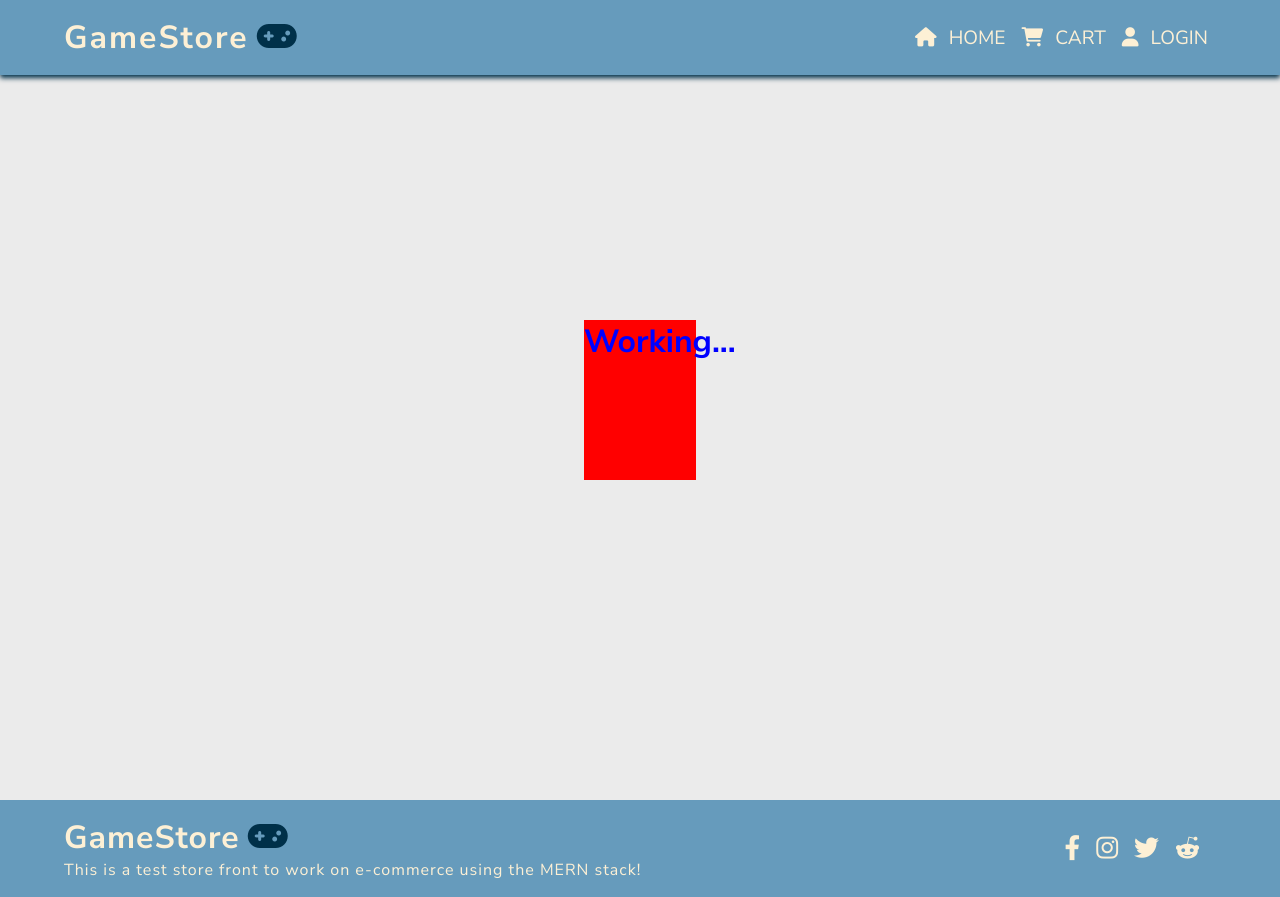
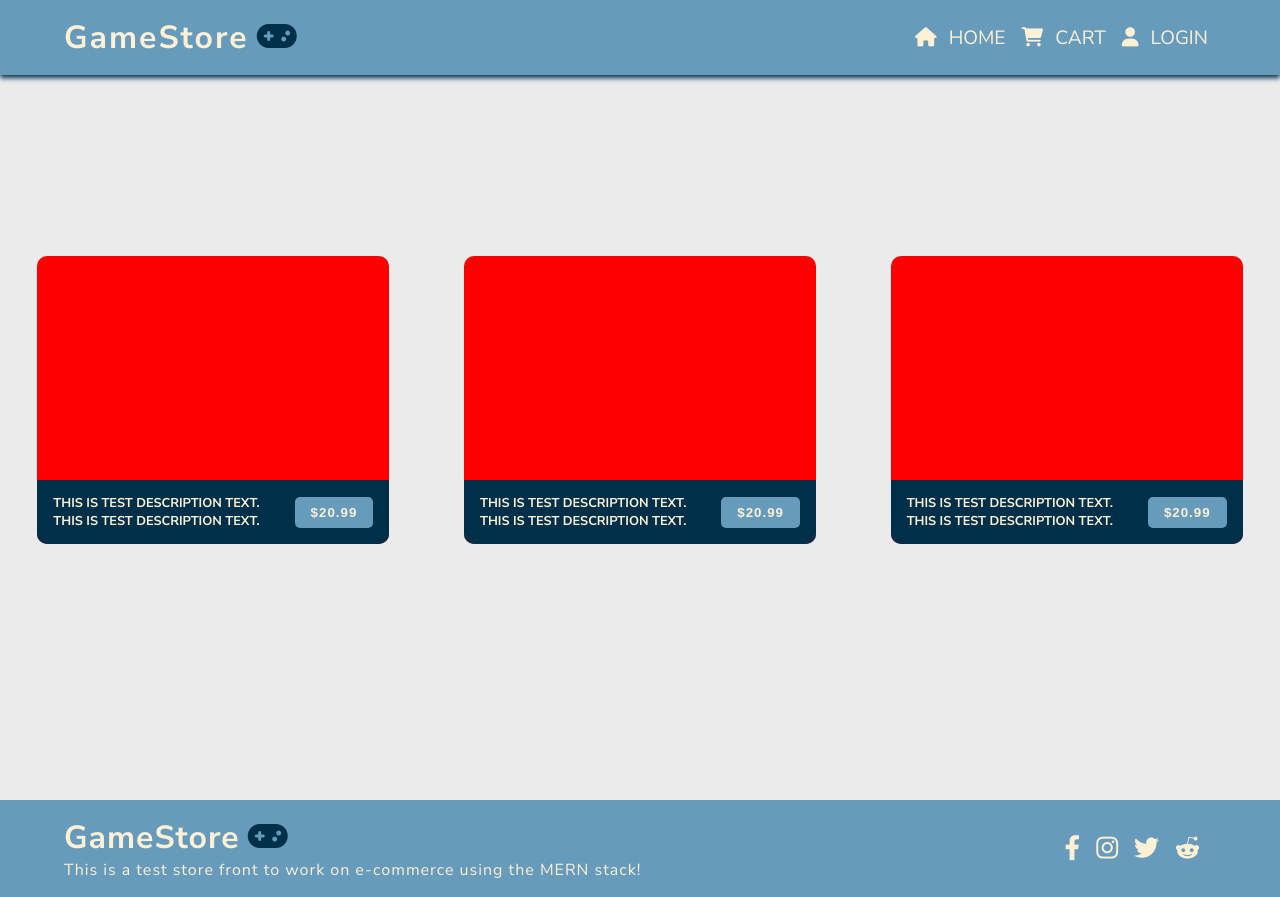
Before and after one commit to dsersch/mern-ecom, a React (Create React App) app in the folder client/: page / in a window 1280 px wide. Built offline with nearby package versions, Linux system fonts and the light colour scheme.

Commit message:
card started

```diff
--- a/client/src/components/screens/Home.jsx
+++ b/client/src/components/screens/Home.jsx
@@ -5,6 +5,8 @@ const Home = () => {
     return (
         <main className={classes['home']}>
             <Card />
+            <Card />
+            <Card />
         </main>
     )
 }
--- a/client/src/components/screens/Home.module.css
+++ b/client/src/components/screens/Home.module.css
@@ -2,7 +2,7 @@
     height: 100vh;
     display: flex;
     align-items: center;
-    justify-content: center;
+    justify-content: space-around;
     background-color: #ebebeb;
 }
 
--- a/client/src/components/utility/Card.jsx
+++ b/client/src/components/utility/Card.jsx
@@ -3,7 +3,12 @@ import classes from './Card.module.css'
 const Card = () => {
     return (
         <div className={classes['card']}>
-            <h1>Working...</h1>
+            <div className={classes['image-area']}>
+            </div>
+            <div className={classes['info-box']}>
+                <p className={classes['description']}>this is test description text. this is test description text.</p>
+                <button className={classes['add-to-cart']}>$20.99</button>
+            </div>
         </div>
     )
 }
--- a/client/src/components/utility/Card.module.css
+++ b/client/src/components/utility/Card.module.css
@@ -1,6 +1,41 @@
 .card {
     background-color: red;
     color: blue;
-    height: 10rem;
-    width: 7rem;
+    height: 18rem;
+    width: 22rem;
+    position: relative;
+    border-radius: 10px;
+    overflow: hidden;
 }
+
+.image-area {
+    height: 14rem;
+}
+
+.info-box {
+    height: 4rem;
+    background-color: #003049;
+    color: #fdf0d5;
+    display: flex;
+    align-items: center;
+    padding: 1rem;
+    text-transform: uppercase;
+    font-size: .8rem;
+    font-weight: bold;
+}
+
+.info-box:hover .description {
+    text-decoration: underline;
+}
+
+.add-to-cart {
+    border: none;
+    border-radius: 5px;
+    color: #fdf0d5;
+    font-weight: bold;
+    letter-spacing: 1px;
+    cursor: pointer;
+    background-color: #669bbc;
+    padding: .5rem 1rem;
+    margin-left: 1rem;
+}
```
